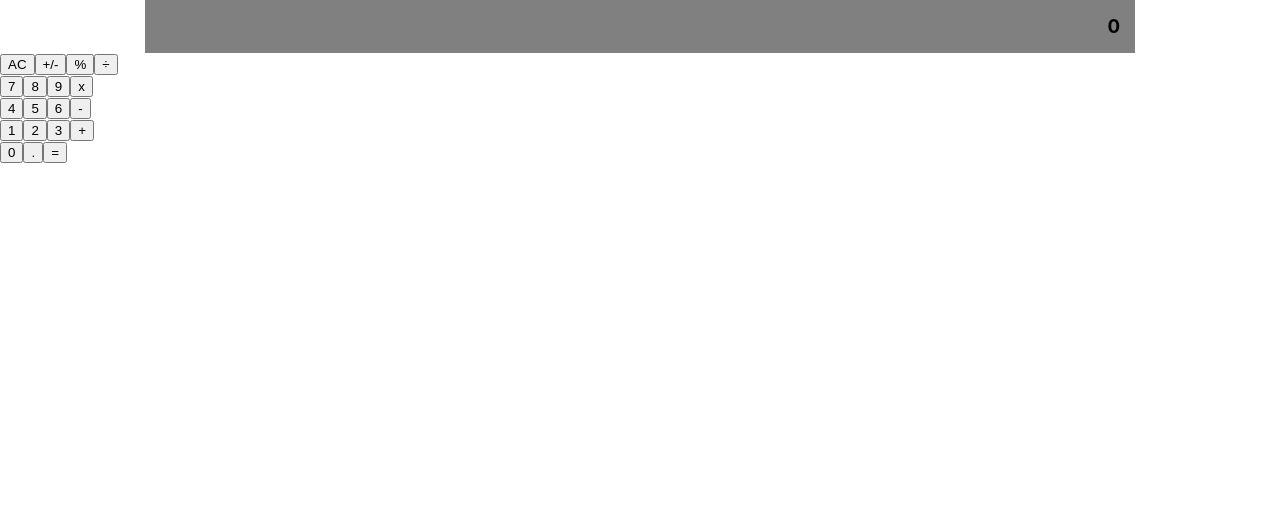
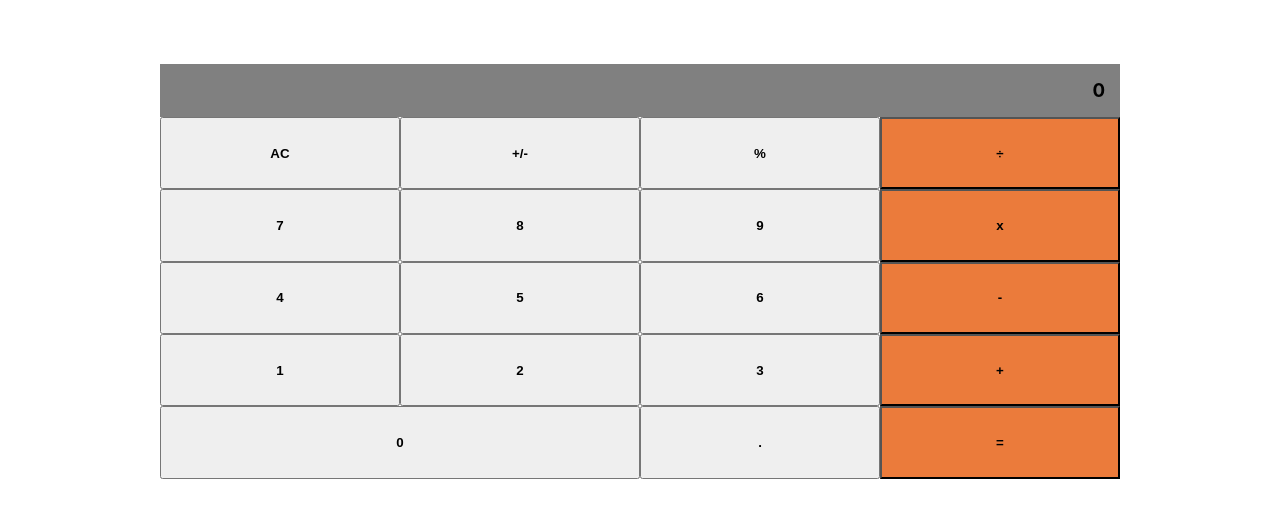
Before and after one commit to NtwaliHeritier/math-magicians, a React (Create React App) app: page / in a window 1280 px wide. Shown: the top 518 px of the page. Built offline with nearby package versions, Linux system fonts and the light colour scheme.

Commit message:
add styles of calculator

```diff
--- a/src/components/App.js
+++ b/src/components/App.js
@@ -18,7 +18,7 @@ const App = () => {
   return (
     <>
      <Display result={state.total} />
-     <ButtonPanel clickHandler={handleClick} />
+     <ButtonPanel clickHandler={handleClick}/>
     </>
   )
 }
--- a/src/components/button.js
+++ b/src/components/button.js
@@ -6,7 +6,10 @@ const Button = ({ buttonName, clickHandler }) => {
     clickHandler(buttonName);
   };
 
-  return <button onClick={() => handleClick(buttonName)} className = {buttonName === "AC" ? "blue" : ""}>{buttonName}</button>;
+  const operations = ['+', '-', 'x', '=', '÷'];
+  const color = operations.indexOf(buttonName) !== -1 ? 'color' : '';
+
+  return <button onClick={() => handleClick(buttonName)} className = {color} style = {{padding: '2em 0', fontWeight: 'bolder', width: buttonName == '0'? '50%' : '25%'}}>{buttonName}</button>;
 };
 
 export default Button;
--- a/src/components/buttonPanel.js
+++ b/src/components/buttonPanel.js
@@ -1,35 +1,36 @@
 import Button from './button';
+import '../styles/style.css';
 
 const ButtonPanel = props => {
   const handleClick = buttonName => props.clickHandler(buttonName);
 
   return (
-    <div>
-      <div>
+    <div className='button-panel'>
+      <div style={{width: '100%'}}>
         <Button buttonName="AC" clickHandler={handleClick}/>
         <Button buttonName="+/-" clickHandler={handleClick} />
         <Button buttonName="%" clickHandler={handleClick} />
         <Button buttonName="÷" clickHandler={handleClick} />
       </div>
-      <div>
+      <div style={{width: '100%'}}>
         <Button buttonName="7" clickHandler={handleClick} />
         <Button buttonName="8" clickHandler={handleClick} />
         <Button buttonName="9" clickHandler={handleClick} />
         <Button buttonName="x" clickHandler={handleClick} />
       </div>
-      <div>
+      <div style={{width: '100%'}}>
         <Button buttonName="4" clickHandler={handleClick} />
         <Button buttonName="5" clickHandler={handleClick} />
         <Button buttonName="6" clickHandler={handleClick} />
         <Button buttonName="-" clickHandler={handleClick} />
       </div>
-      <div>
+      <div style={{width: '100%'}}>
         <Button buttonName="1" clickHandler={handleClick} />
         <Button buttonName="2" clickHandler={handleClick} />
         <Button buttonName="3" clickHandler={handleClick} />
         <Button buttonName="+" clickHandler={handleClick} />
       </div>
-      <div>
+      <div style={{width: '100%'}}>
         <Button buttonName="0" clickHandler={handleClick} />
         <Button buttonName="." clickHandler={handleClick} />
         <Button buttonName="=" clickHandler={handleClick} />
--- a/src/styles/style.css
+++ b/src/styles/style.css
@@ -1,7 +1,20 @@
+.color {
+	background-color: rgb(235, 123, 59);
+}
+
 .display {
 	background-color: gray;
 	width: 75%;
-	margin: 0 auto;
+	margin: 5% auto 0;
 	padding: 15px;
 	text-align: right;
+	box-sizing: border-box;
 }
+
+.button-panel {
+	display: flex;
+	flex-direction: column;
+	align-items: center;
+	width: 75%;
+	margin: 0 auto;
+}
```
